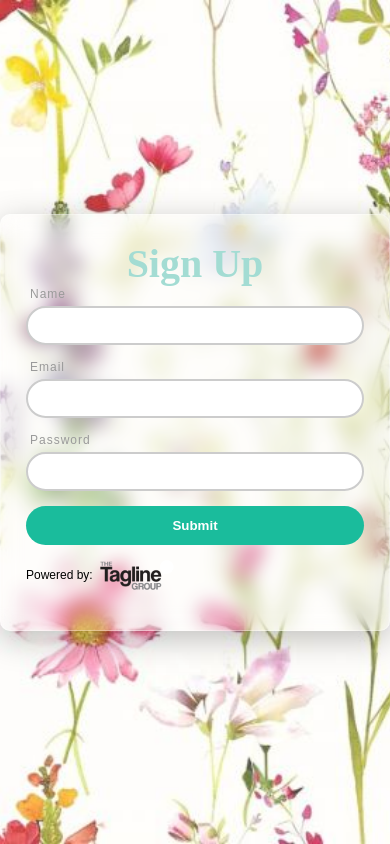
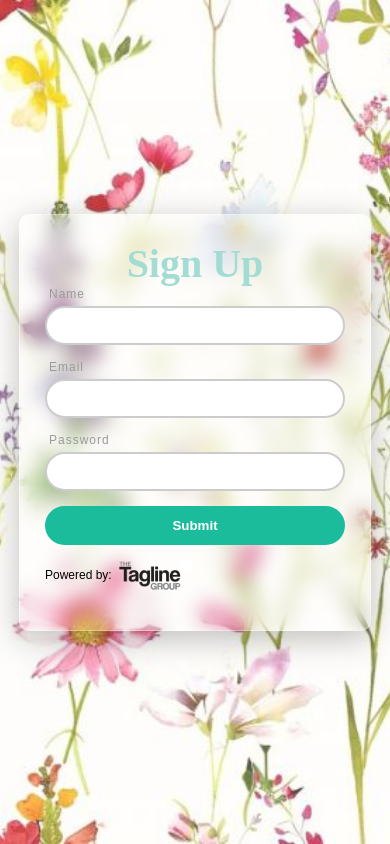
Before and after one commit to bmpandrada/tagline-form, a Next.js app: page / in a window 390 px wide. Built offline with nearby package versions, Linux system fonts and the light colour scheme.

Commit message:
adjust body unset all values

```diff
--- a/styles/styles.scss
+++ b/styles/styles.scss
@@ -11,6 +11,7 @@ div#__next {
     height: 100vh;
     background: url("/bg.jpg") no-repeat center center fixed;
     background-size: cover;
+
 }
 
 .form-wrapper {
@@ -28,7 +29,8 @@ div#__next {
 
   @media screen and (max-width: 420px) {
     width: 100%;
-    max-width: 900px;
+    max-width: 300px;
+    margin: 0 auto;
   }
 
   h2 {
```
